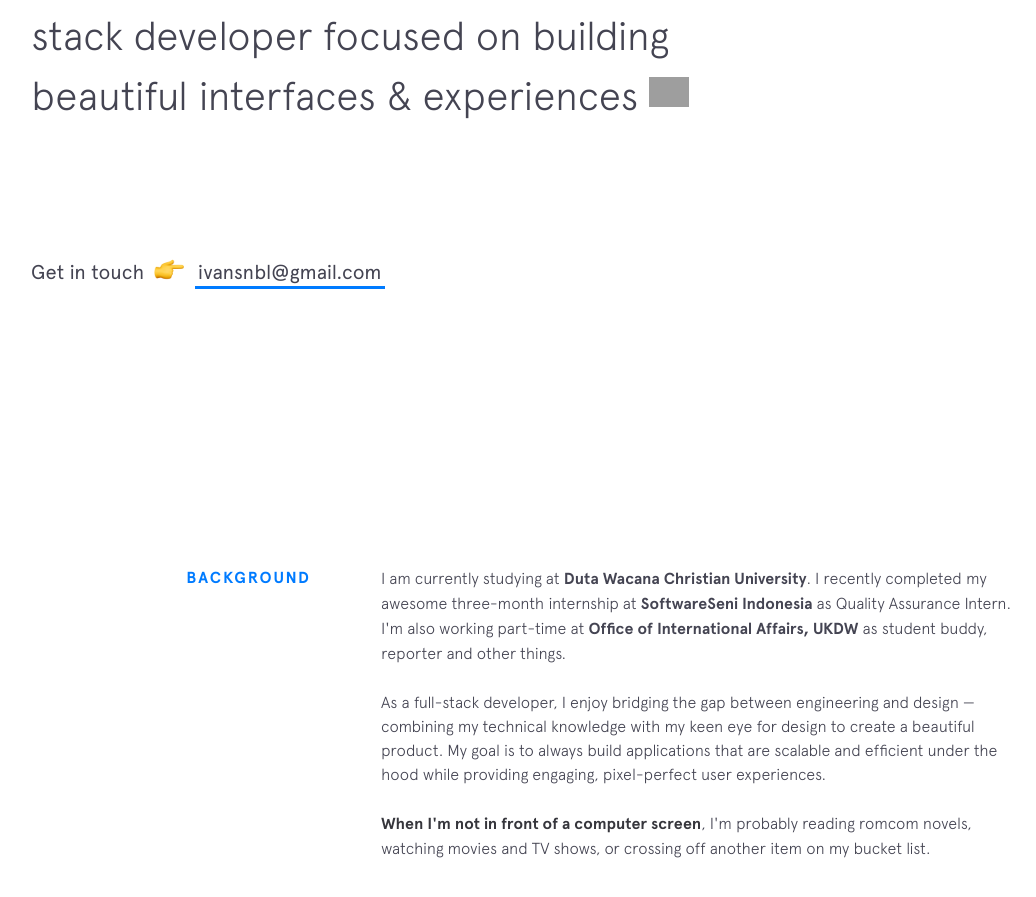
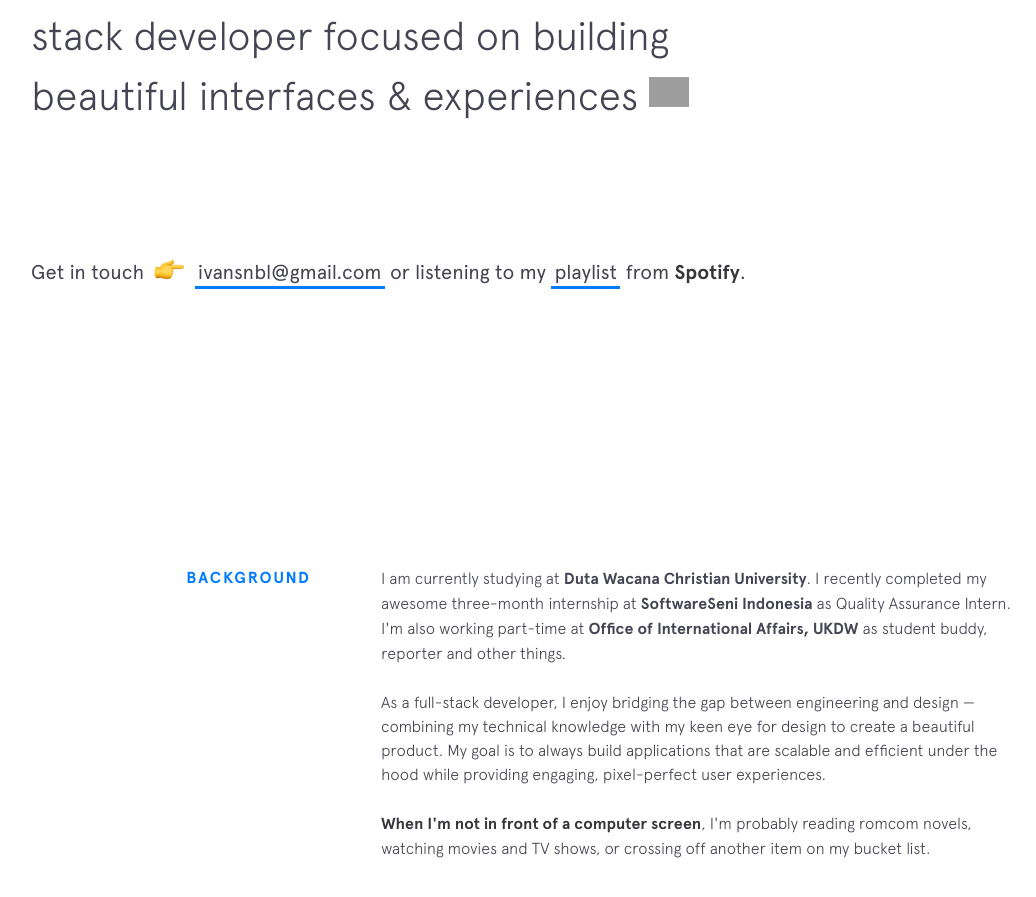
Before and after one commit to ivanhectors/ivanhectors.github.io, a Jekyll site: the page built from index.html, in a window 1280 px wide and 900 px high, scrolled down 434 px. Shown: the top 897 px of the window, without its empty margins (69-1105 px from the left). Built offline with Jekyll 4.4.1, drawn with Linux system fonts in a browser that asks for light colours; nearby versions of some CDN libraries; grey boxes are pictures that could not be loaded.

Commit message:
add playlist to site

```diff
--- a/_includes/intro.html
+++ b/_includes/intro.html
@@ -12,7 +12,7 @@
     <span>Get in touch </span>
     <span class="emoji pointer"></span>
     <span>
-      <a href="mailto:ivansnbl@gmail.com" target="_blank" class="highlight-link">ivansnbl@gmail.com</a>
+      <a href="mailto:ivansnbl@gmail.com" target="_blank" class="highlight-link">ivansnbl@gmail.com</a> or listening to my <a href="/playlist.html" class="highlight-link">playlist</a> from <strong>Spotify</strong>.
     </span>
   </h3>
 </header>
--- a/_includes/playlist.html
+++ b/_includes/playlist.html
@@ -12,7 +12,7 @@
       <span>Go back </span>
       <span class="emoji pointer"></span>
       <span>
-        <a href="{{site.url}}" target="_blank" class="highlight-link">home</a>
+        <a href="{{site.url}}" class="highlight-link">home</a>
       </span>
     </h3>
   </header>
```
